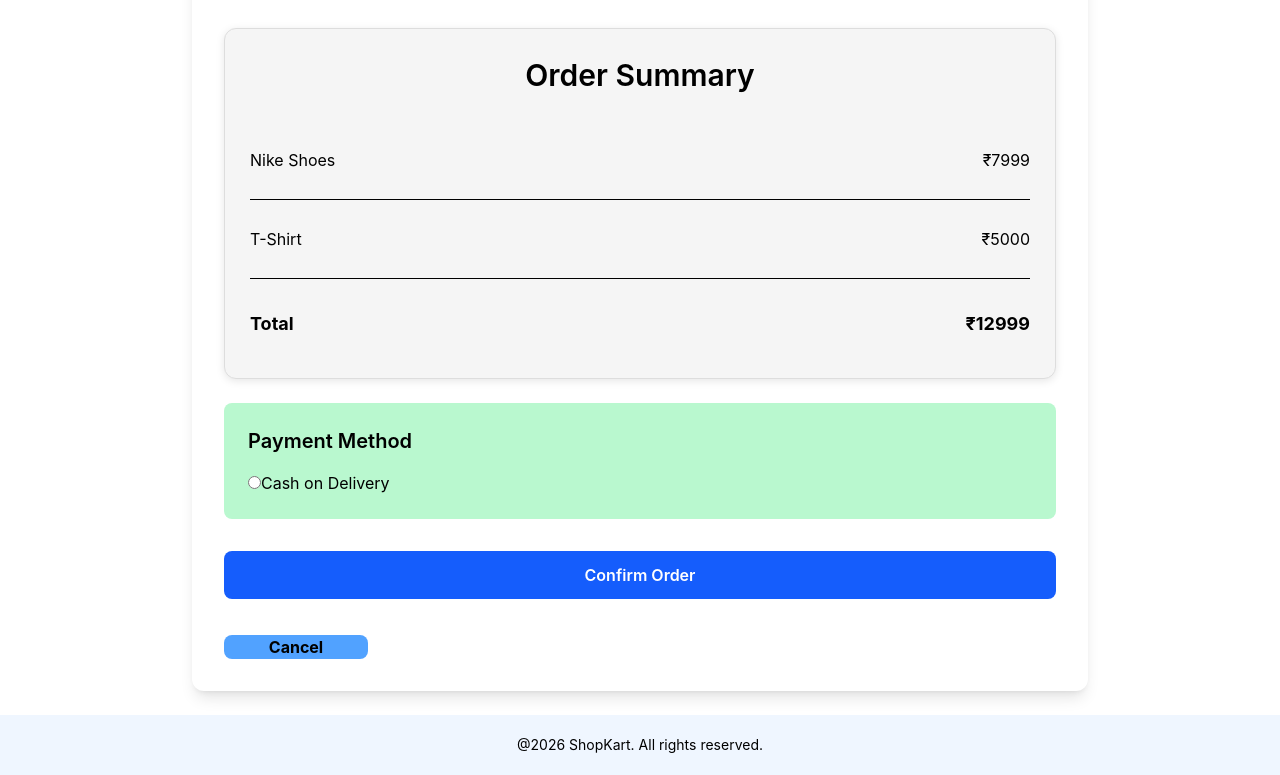
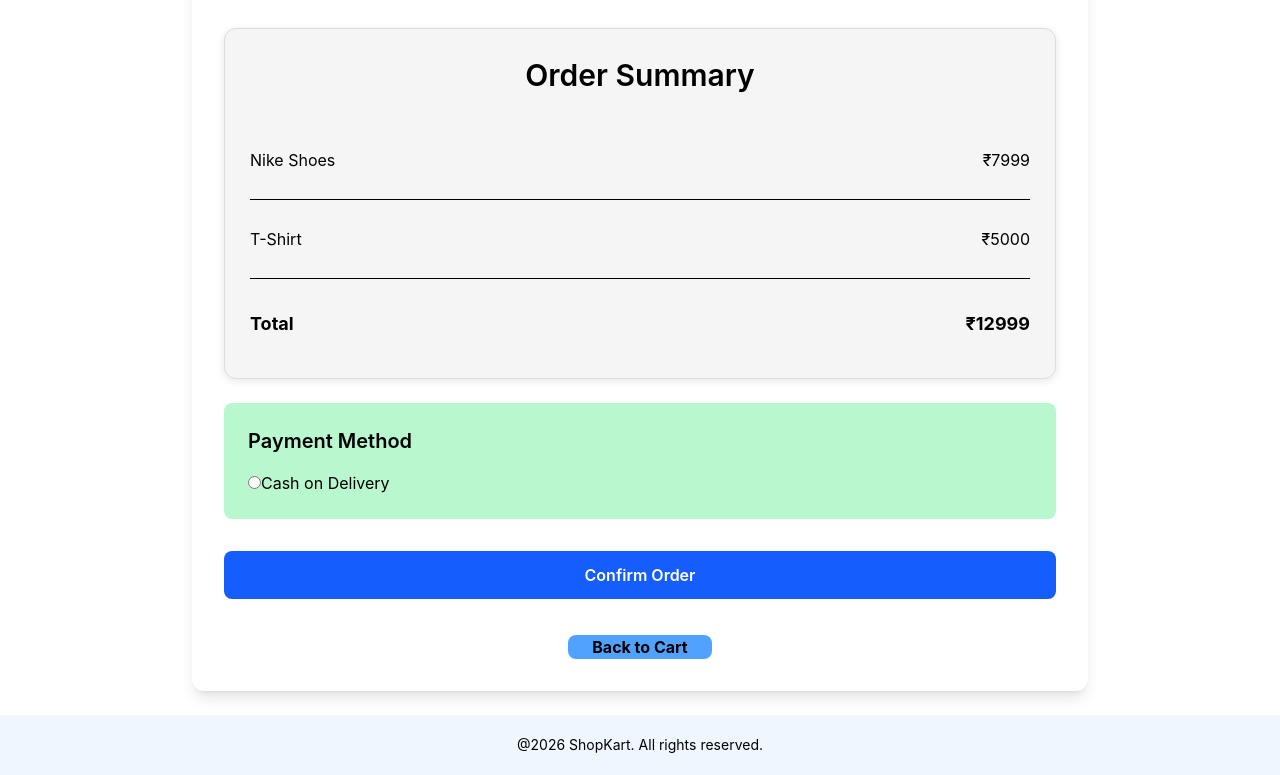
Before and after one commit to neethunair078-sys/ShopKart, a React (Vite) app: page /checkout in a window 1280 px wide. Shown: the part 528-1303 px from the top of the page. Built offline with nearby package versions, Linux system fonts and the light colour scheme.

Commit message:
Checkout Corrections

```diff
--- a/src/pages/Checkout.jsx
+++ b/src/pages/Checkout.jsx
@@ -79,12 +79,12 @@ const Checkout = () => {
 
             {/* Confirm Button */}
             <div className="mt-8">
-            <button className="w-full bg-blue-600 text-white py-3 rounded-lg font-semibold hover:bg-blue-600 confirm-btn">
+            <button className="w-full bg-blue-600 text-white py-3 rounded-lg font-semibold hover:bg-blue-300 confirm-btn">
                 Confirm Order
             </button>
             </div>
-            <div className="mt-9 justify-between">
-                <button className="w-36 bg-blue-400 justify-center rounded-lg font-bold text-shadow-white hover:bg-red-800">Cancel</button>
+            <div className="flex flex-col items-center mt-9">
+                <button className="w-36 bg-blue-400 justify-center rounded-lg font-bold text-shadow-white hover:bg-red-600">Back to Cart</button>
             </div>
 
         </div>
```
